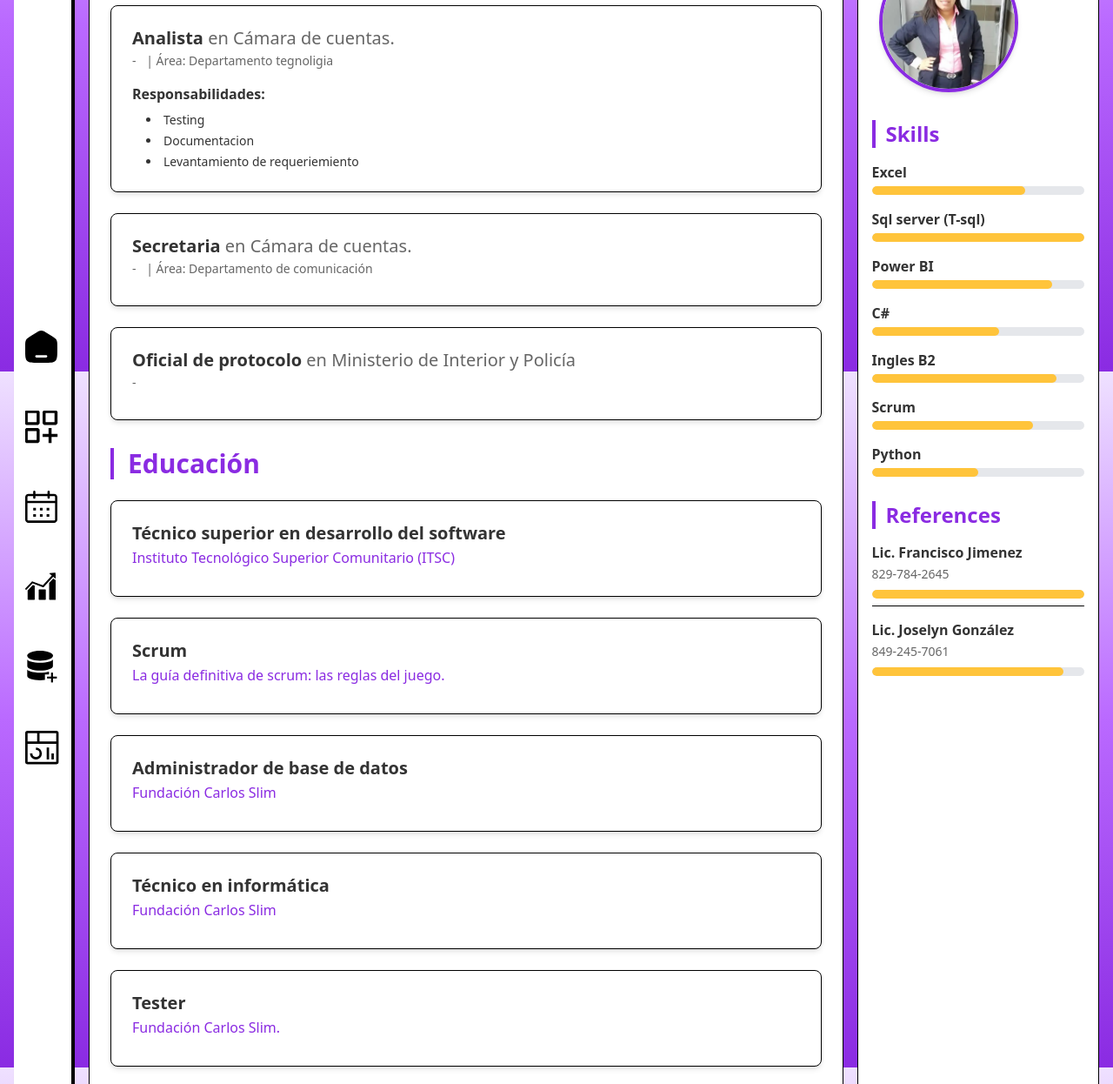
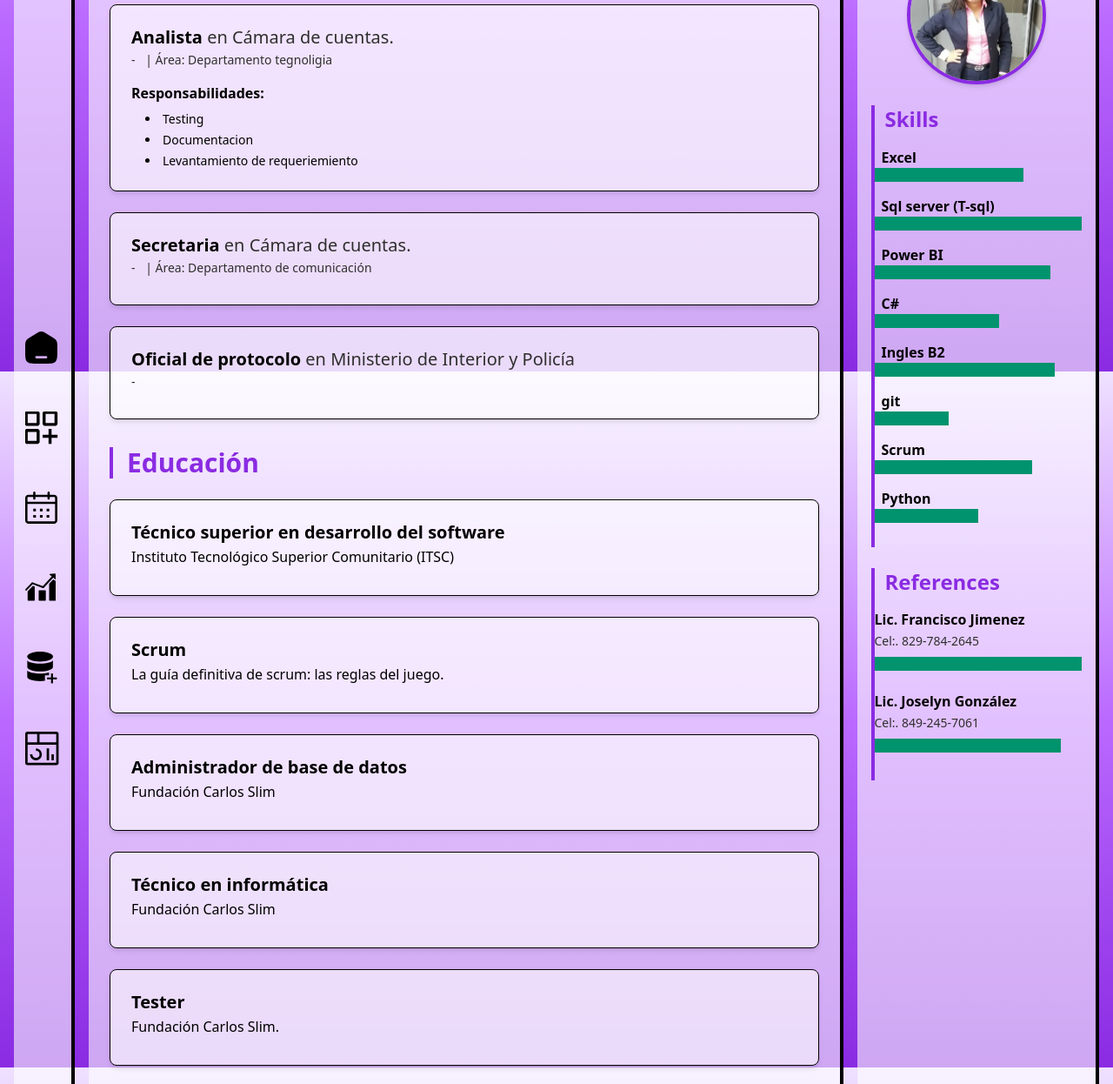
Before and after one commit to LuisEduardoFrias/ruth-esther-porfolio, an Astro site: page / in a window 1280 px wide. Shown: the part 373-1619 px from the top of the page at 87% size. Built offline with nearby package versions, Linux system fonts and the light colour scheme; Astro itself is replaced by a stand-in of ours; a web font is replaced by a local one; what @midudev/tailwind-animations would draw is missing.

Commit message:
trabajando en el tema

```diff
--- a/src/components/Content.astro
+++ b/src/components/Content.astro
@@ -4,17 +4,17 @@ import WorkExperience from './WorkExperience.astro';
 import Education from './Education.astro';
 ---
 
-<div class="bg-white p-6 rounded-lg shadow-sm border border-border flex flex-col gap-8">
+<div class="bg-tm-bg p-6 rounded-lg shadow-sm border-b-4 border-r-4 border-tm-border flex flex-col gap-8">
 
   <section>
-    <h2 class="text-3xl font-bold text-primary mb-6 border-l-4 border-primary pl-4">
+    <h2 class="text-3xl font-bold text-tm-pr mb-6 border-l-4 border-tm-pr pl-4">
       Experiencia Laboral
     </h2>
     <WorkExperience />
   </section>
 
   <section>
-    <h2 class="text-3xl font-bold text-primary mb-6 border-l-4 border-primary pl-4">
+    <h2 class="text-3xl font-bold text-tm-pr mb-6 border-l-4 border-tm-pr pl-4">
       Educación
     </h2>
     <Education />
--- a/src/components/Education.astro
+++ b/src/components/Education.astro
@@ -13,20 +13,20 @@ import { EDUCATIONS } from '@/consts/educations';
 <ul class="space-y-6"> {/* Mayor espacio entre cada entrada de educación */}
 
   {EDUCATIONS.map(({ title, institution, date, details }) => (
-    <li class="bg-white rounded-lg shadow-md p-6 border border-border"> {/* Consistente con WorkExperience */}
+    <li class="bg-tm-bg rounded-lg shadow-md p-6 border border-tm-border"> {/* Consistente con WorkExperience */}
 
       <div class="mb-2">
-        <h3 class="text-xl font-bold text-text-primary leading-tight">
+        <h3 class="text-xl font-bold text-tm-text leading-tight">
           {title}
         </h3>
-        <p class="text-base text-primary mt-1"> {/* Institución en color primario para destacarla */}
+        <p class="text-base text-tm-text mt-1"> {/* Institución en color primario para destacarla */}
           {institution}
         </p>
-        {date && <p class="text-sm text-text-secondary mt-1">{date}</p>} {/* Fechas, si están disponibles */}
+        {date && <p class="text-sm text-tm-text2 mt-1">{date}</p>} {/* Fechas, si están disponibles */}
       </div>
 
       {details && (
-        <p class="text-sm text-text-primary mt-3 leading-relaxed"> {/* Detalles, con buen espaciado y legibilidad */}
+        <p class="text-sm text-tm-text mt-3 leading-relaxed"> {/* Detalles, con buen espaciado y legibilidad */}
           {details}
         </p>
       )}
--- a/src/components/ExplanationCard.astro
+++ b/src/components/ExplanationCard.astro
@@ -7,10 +7,10 @@ const { isVisible } = Astro.props;
 ---
 
 {isVisible && (
-  <div id="explanation-card" class="absolute top-0 left-0 bg-gray-800 text-white p-4 rounded-md shadow-lg z-10 mt-2 ml-2">
+  <div id="explanation-card" class="mx-2 absolute top-0 left-0 bg-tm-inv-bg text-tm-inv-text p-4 rounded-md shadow-lg z-10 mt-2 ml-2">
     <p class="text-sm">
-      La representación visual en "Skills" y "References" no indica un nivel de conocimiento exacto ni una métrica de referencia, es solo un efecto de
-      gráfico de barra.
+      La representación visual en "Skills" y "References" no indica un nivel de conocimiento ni una métrica de referencia, es solo un efecto
+      visual de gráfico de barra.
     </p>
   </div>
 )}
--- a/src/components/Footer.astro
+++ b/src/components/Footer.astro
@@ -4,12 +4,12 @@ const yeard = new Date().getFullYear();
 ---
 
 <div class="flex flex-col items-center justify-center space-y-2">
-  <p class="text-sm text-text-secondary">
-    &copy; {yeard} <span class="font-semibold text-primary">Ruth Esther</span> - Portafolio. Todos los derechos reservados.
+  <p class="text-sm text-tm-text2">
+    &copy; {yeard} <span class="font-semibold text-tm-pr">Ruth Esther</span> - Portafolio. Todos los derechos reservados.
   </p>
 
   <div class="flex space-x-4">
-    <a href="#" target="_blank" rel="noopener noreferrer" class="text-text-secondary hover:text-primary transition-colors duration-200">
+    <a href="#" target="_blank" rel="noopener noreferrer" class="text-tm-text2 hover:text-tm-text transition-colors duration-200">
       <svg class="h-5 w-5" fill="currentColor" viewBox="0 0 24 24" aria-hidden="true">
         <path fill-rule="evenodd" d="M19 0h-14c-2.761 0-5 2.239-5 5v14c0 2.761 2.239 5 5 5h14c2.761 0 5-2.239 5-5v-14c0-2.761-2.239-5-5-5zm-11 19h-3v-11h3v11zm-1.5-12.268c-.966 0-1.75-.79-1.75-1.764s.784-1.764 1.75-1.764 1.75.79 1.75 1.764-.783 1.764-1.75 1.764zm13.5 12.268h-3v-5.604c0-3.368-4-3.113-4 0v5.604h-3v-11h3v1.765c1.396-2.586 7-2.777 7 2.476v6.759z" clip-rule="evenodd" />
       </svg>
--- a/src/components/Menubar.astro
+++ b/src/components/Menubar.astro
@@ -40,7 +40,7 @@ const menuItems = [
   </nav>
 
   <div class="rounded-md hover:scale-110  hover:bg-gray-200
-               focus:outline-none focus:ring-2 focus:ring-primary focus:ring-offset-2
+               focus:outline-none focus:ring-2 focus:ring-tm-pr focus:ring-offset-2
                transition-colors duration-200 p-2">
     <div class="w-10 h-10 p-0" set:html={IconDataScience}></div>
   </div>
--- a/src/components/Sidebar.astro
+++ b/src/components/Sidebar.astro
@@ -4,31 +4,31 @@ import { REFERENCES } from '@/consts/references';
 import ExplanationCard from './ExplanationCard.astro';
 ---
 
-<div id="sidebar-container" class="bg-white p-4 rounded-lg shadow-sm border border-border flex flex-col gap-6 h-full relative">
+<div id="sidebar-container" class="bg-tm-bg p-4 rounded-lg shadow-sm border-b-4 border-r-4 border-tm-border flex flex-col gap-6 h-full relative">
 
-  <div class="hidden md:block w-full flex flex-col items-center justify-center p-2">
+  <div class="hidden md:block ">
     <img
-      class="w-40 h-40 md:w-40 md:h-40 object-cover rounded-full border-4 border-primary shadow-md"
+      class="w-40 h-40 object-cover rounded-full mx-auto border-4 border-tm-pr shadow-md"
       src="/images/profile_resize.webp"
       alt="Imagen de perfil de Ruth Esther"
       loading="lazy"
     />
   </div>
 
-  <div id="skills-container" class="w-full">
-    <h3 class="text-2xl font-bold text-primary mb-4 border-l-4 border-primary pl-3">
+  <div id="skills-container" class="w-full border-l-4 border-tm-pr pb-6">
+    <h3 class="text-2xl font-bold text-tm-pr mb-4  pl-3">
       Skills
     </h3>
     <div class="flex flex-col gap-3">
       {
         SKILLS.map((skill) => (
           <div key={skill.id} class="mb-1">
-            <div class="flex items-center mb-1">
-              <span class="text-base font-semibold text-text-primary">{skill.name}</span>
+            <div class="flex items-center ml-2">
+              <span class="text-base font-semibold text-tm-text">{skill.name}</span>
             </div>
-            <div class="w-full bg-gray-200 rounded-full h-2.5 overflow-hidden">
+            <div class="w-full h-4 overflow-hidden">
               <div
-                class="bg-success h-2.5 rounded-full"
+                class="bg-tm-se h-4"
                 style={{ width: skill.width }}
               ></div>
             </div>
@@ -38,26 +38,26 @@ import ExplanationCard from './ExplanationCard.astro';
     </div>
   </div>
 
-  <div class="w-full">
-    <h3 class="text-2xl font-bold text-primary mb-4 border-l-4 border-primary pl-3">
+  <div class="w-full border-l-4 border-tm-pr pb-6">
+    <h3 class="text-2xl font-bold text-tm-pr mb-4 pl-3">
       References
     </h3>
     <div class="flex flex-col gap-4">
       {
         REFERENCES.map((reference) => (
-          <div key={reference.id} class="pb-2 border-b border-border last:border-b-0">
-            <p class="text-base font-semibold text-text-primary leading-snug">{reference.name}</p>
-            {reference.title && <p class="text-sm text-text-secondary">{reference.title}</p>}
-            {reference.company && <p class="text-sm text-text-secondary">{reference.company}</p>}
-            {reference.phoneNumber && <p class="text-sm text-text-secondary mt-1">{reference.phoneNumber}</p>}
-            {reference.email && <p class="text-sm text-text-secondary">{reference.email}</p>}
+          <div key={reference.id} class="pb-2">
+            <div class="flex justify-between md:flex-col">
+               <p class="text-base font-semibold text-tm-text leading-snug">{reference.name}</p>
+               {/*reference.title && <p class="text-sm text-tm-text2">{reference.title}</p>*/}
+               {/*reference.company && <p class="text-sm text-tm-text2">{reference.company}</p>*/}
+               {reference.phoneNumber && <p class="text-sm text-tm-text2 mt-1"> Cel:. {reference.phoneNumber}</p>}
+               {/*reference.email && <p class="text-sm text-tm-text2">{reference.email}</p>*/}
+             </div>
+
             {/* Barra visual para referencias */}
             {reference.width && (
-              <div class="w-full bg-gray-200 rounded-full h-2.5 overflow-hidden mt-2">
-                <div
-                  class="bg-success h-2.5 rounded-full"
-                  style={{ width: reference.width }}
-                ></div>
+              <div class="w-full h-4 overflow-hidden mt-2">
+                <div class="bg-tm-se h-4"style={{ width: reference.width }}></div>
               </div>
             )}
           </div>
--- a/src/components/Theme.astro
+++ b/src/components/Theme.astro
@@ -3,7 +3,7 @@ import IconMoon from '../assets/svg/IconMoon.svg?raw';
 import IconSun from '../assets/svg/IconSun.svg?raw';
 ---
 
-<div class="fixed top-3 right-28 z-50 flex items-center justify-end py-3 pr-5">
+<div class="fixed top-3 right-32 z-50 flex items-center justify-end py-3 pr-5">
    <button
       id="darkModeToggle"
       class="relative inline-flex h-5 w-16 items-center rounded-full transition-colors duration-200 ease-in-out
--- a/src/components/WorkExperience.astro
+++ b/src/components/WorkExperience.astro
@@ -15,13 +15,13 @@ import { WORKEXPERIENCES } from '@/consts/workExperiences';
 <ul class="space-y-6"> {/* Mayor espacio entre cada experiencia laboral */}
 
   {WORKEXPERIENCES.map(({ company, cargo, area, tasks, startDate, endDate }) => (
-    <li class="bg-white rounded-lg shadow-md p-6 border border-border"> {/* Ajustado padding y shadow, usando border sutil */}
+    <li class="bg-tm-bg rounded-lg shadow-md p-6 border border-tm-border"> {/* Ajustado padding y shadow, usando border sutil */}
 
       <div class="mb-2">
-        <h3 class="text-xl font-bold text-text-primary leading-tight">
-          {cargo} <span class="font-normal text-text-secondary">en {company}</span>
+        <h3 class="text-xl font-bold text-tm-text leading-tight">
+          {cargo} <span class="font-normal text-tm-text2">en {company}</span>
         </h3>
-        <p class="text-sm text-text-secondary mt-1">
+        <p class="text-sm text-tm-text2 mt-1">
           {startDate} - {endDate}
           {area && <span class="ml-2">| Área: {area}</span>} {/* Área integrada en la misma línea o con un salto de línea sutil */}
         </p>
--- a/src/consts/skills.ts
+++ b/src/consts/skills.ts
@@ -28,6 +28,11 @@ export const SKILLS: skill[] = [
   },
   {
     id: '6',
+    name: 'git',
+    width: '36%'
+  },
+  {
+    id: '6',
     name: 'Scrum',
     width: '76%'
   },
--- a/src/layouts/Layout.astro
+++ b/src/layouts/Layout.astro
@@ -49,7 +49,7 @@ const {
 
    </head>
 
-   <body class="min-h-screen bg-background text-text-primary">
+   <body class="min-h-screen text-tm-text">
       <Language />
       <Theme />
       <slot />
--- a/src/pages/index.astro
+++ b/src/pages/index.astro
@@ -13,11 +13,11 @@ import Footer from '@/components/Footer.astro';
   description="Portafolio profesional de Ruth Esther, Data Analyst.">
    <div class="grid grid-cols-1 md:grid-cols-[70px_1fr] lg:grid-cols-[70px_minmax(0,2fr)_minmax(0,1fr)] grid-rows-[auto_1fr_auto] min-h-screen gap-4 p-4">
 
-      <nav class="hidden md:block col-start-1 row-start-1 row-end-4 bg-background border-r-4 border-b-4 border-border rounded-lg shadow-sm p-2">
+      <nav class="hidden md:block col-start-1 row-start-1 row-end-4 bg-tm-bg border-r-4 border-b-4 border-tm-border rounded-lg shadow-sm p-2">
         <Menubar />
       </nav>
 
-      <header class="col-span-full md:col-start-2 row-start-1 bg-background border-r-4 border-b-4 border-border rounded-lg shadow-sm p-4">
+      <header class="col-span-full md:col-start-2 row-start-1 bg-tm-bg border-r-4 border-b-4 border-tm-border rounded-lg shadow-sm p-4">
         <Header />
       </header>
 
@@ -31,7 +31,7 @@ import Footer from '@/components/Footer.astro';
         </aside>
       </main>
 
-      <footer class="col-span-full md:col-start-2 row-start-3 bg-background border-r-4 border-b-4 border-border rounded-lg shadow-sm p-4 text-center text-text-secondary">
+      <footer class="col-span-full md:col-start-2 row-start-3 bg-tm-bg border-r-4 border-b-4 border-tm-border rounded-lg shadow-sm p-4 text-center text-tm-text2">
         <Footer />
       </footer>
 
--- a/src/styles/global.css
+++ b/src/styles/global.css
@@ -5,22 +5,20 @@
 @layer base {
    :root {
       --custom-background-gradient: linear-gradient(180deg, #efe1ff 0%, #ba69ff 50%, #8a2be2 100%);
-      --color-primary: #8a2be2;
-      --color-text-primary: #333333;
-      --color-text-secondary: #666666;
-      --color-border: #000000;
-      --color-success: #ffc43b;
 
-      --tw-colors-primary: var(--color-primary);
-      --tw-colors-text-primary: var(--color-text-primary);
-      --tw-colors-text-secondary: var(--color-text-secondary);
-      --tw-colors-border: var(--color-border);
-      --tw-colors-success: var(--color-success);
+      --tm-pr: #8a2be2;
+      --tm-se: #00936e;
+      --tm-te: #3fff0f;
 
-      --tw-colors-background: var(--custom-background-gradient);
+      --tm-text: #000000;
+      --tm-inv-text: #b9b9b9;
+      --tm-text2: #2f2f2f;
 
-      --color-background: #ffffff;
+      --tm-border: #000000;
+      --tm-inv-border: #ffffff;
 
+      --tm-bg: #ffffff95;
+      --tm-inv-bg: #141414;
    }
 
    * {
@@ -30,13 +28,23 @@
    }
 
    html.dark {
-      --color-background: #131313;
-      --color-border: #ffffff;
+      --tm-pr: #a13ffb;
+      --tm-se: #ffc43b;
+
+      --tm-text: #ffffff;
+      --tm-inv-text: #000000;
+      --tm-text2: #cfcfcf;
+
+      --tm-border: #ffffff;
+      --tm-inv-border: #000000;
+
+      --tm-bg: #14141495;
+      --tm-inv-bg: #ffffff;
    }
 
    body {
       background-image: var(--custom-background-gradient);
       background-attachment: fixed;
-      color: var(--color-text-primary);
+      color: var(--tm-text);
    }
 }
--- a/tailwind.config.js
+++ b/tailwind.config.js
@@ -19,14 +19,19 @@ export default {
             '-md': { 'max': '768px' },
          },
          colors: {
-       background: 'var(--color-background)',
-        'text-primary': 'var(--color-text-primary)',
-        'text-secondary': 'var(--color-text-secondary)',
-        border: 'var(--color-border)',
-        primary: 'var(--color-primary)',
-        secondary: 'var(--color-secondary)',
-        accent: 'var(--color-accent)',
-        success: 'var(--color-success)',
+            "tm-pr": 'var(--tm-pr)',
+            "tm-se": 'var(--tm-se)',
+            "tm-te": 'var(--tm-te)',
+
+            "tm-text": 'var(--tm-text)',
+            "tm-inv-text": 'var(--tm-inv-text)',
+            "tm-text2": 'var(--tm-text2)',
+
+            "tm-border": 'var(--tm-border)',
+            "tm-inv-border": 'var(--tm-inv-border)',
+
+            "tm-bg": 'var(--tm-bg)',
+            "tm-inv-bg": 'var(--tm-inv-bg)',
          }
       },
    },
```
Also changed, not shown: src/components/Header.astro (+7 -7 lines), src/components/Language.astro (+5 -4 lines). Lines whose indentation alone changed are shown as unchanged.
